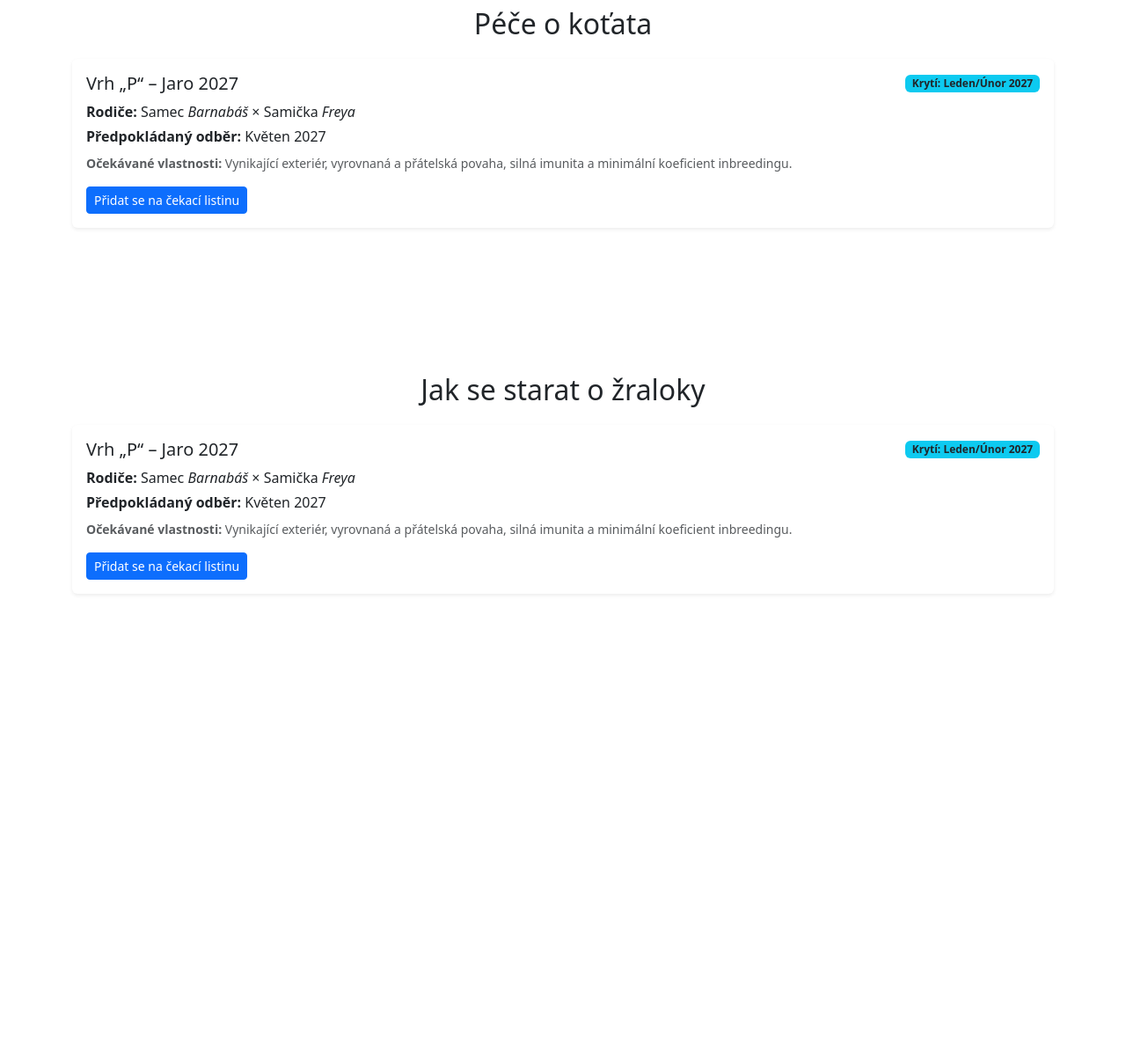
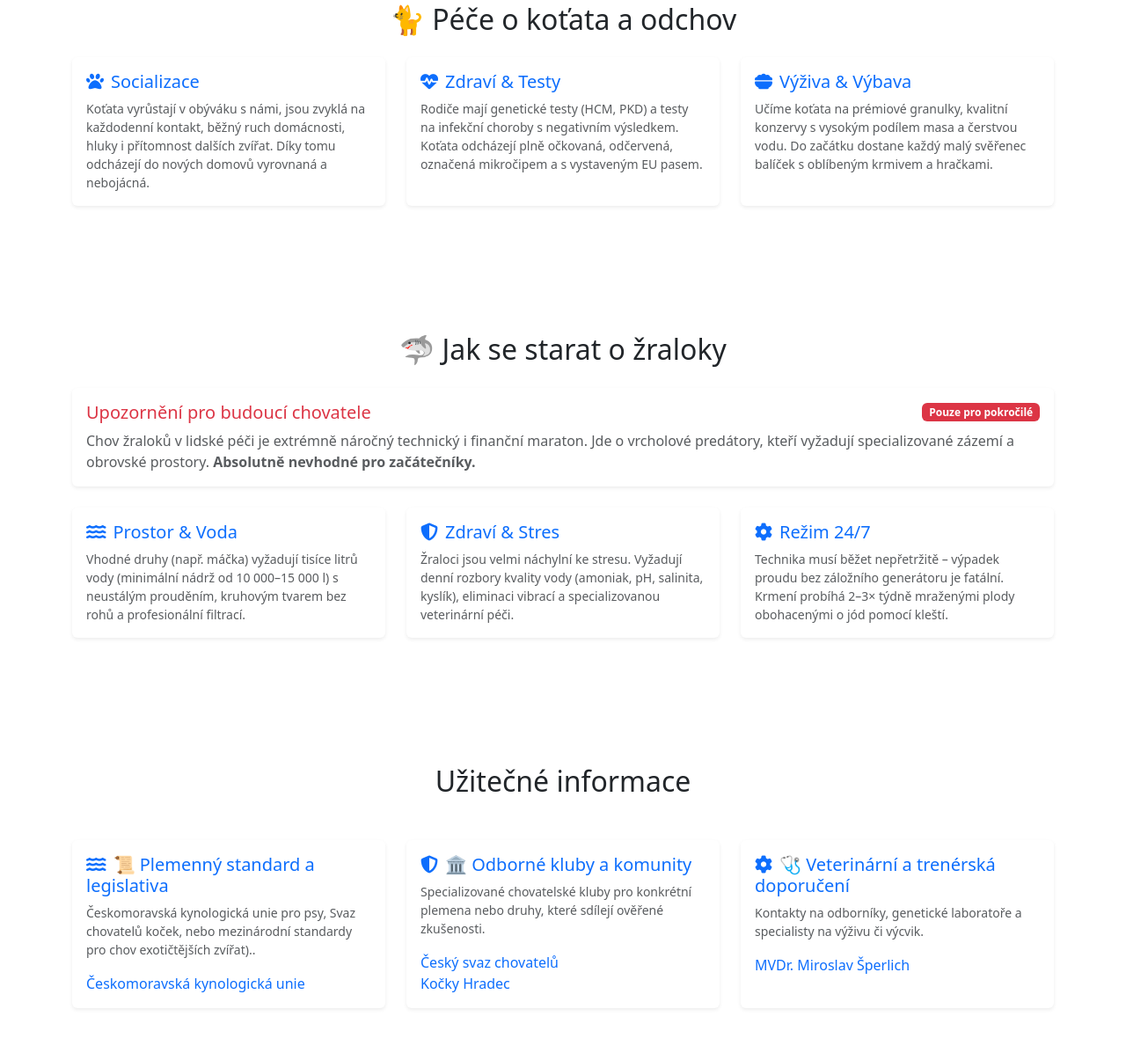
Before and after one commit to v1kinaaaa/utulek, a plain HTML site: page plemeno.html in a window 1280 px wide. Shown: the part 812-2009 px from the top of the page at 88% size. Before the commit the page ends 1599 px from the top, so only its background shows below. Drawn offline with nearby package versions, Linux system fonts and the light colour scheme.

Commit message:
Aktualizace sekce o žralocích a kočkách

```diff
--- a/plemeno.html
+++ b/plemeno.html
@@ -45,7 +45,8 @@
           <div class="card-body d-flex flex-column">
             <h4 class="card-title text-muted text-center">🐈
             </h4>
-            <p class="card-text text-muted flex-grow-1 fst-italic">Objevte kompletní informace o zdravotním monitorování, očkovacím schématu a postupech, díky kterým odchováváme vyrovnané a zdravé mazlíčky.</p>
+            <p class="card-text text-muted flex-grow-1 fst-italic">Objevte kompletní informace o zdravotním
+              monitorování, očkovacím schématu a postupech, díky kterým odchováváme vyrovnané a zdravé mazlíčky.</p>
             <a href="#cilova-sekce" class="btn btn-outline-primary">
               Detail parametrů
             </a>
@@ -60,7 +61,8 @@
           </div>
           <div class="card-body d-flex flex-column">
             <h4 class="card-title text-muted text-center">🦈</h4>
-            <p class="card-text text-muted flex-grow-1 fst-italic">Objevte podrobné informace o podmínkách chovu, stravovacích protokolech a sledovaných genetických liniích našich žraloků.</p>
+            <p class="card-text text-muted flex-grow-1 fst-italic">Objevte podrobné informace o podmínkách chovu,
+              stravovacích protokolech a sledovaných genetických liniích našich žraloků.</p>
             <a href="#cilova-sekce2" class="btn btn-outline-primary">
               Detail parametrů
             </a>
@@ -69,40 +71,136 @@
       </div>
     </div>
     <div id="cilova-sekce" class="py-5 mt-5">
-     <p class="fs-2 text-center">Péče o koťata</p>
+      <h2 class="fs-2 text-center mb-4">🐈 Péče o koťata a odchov</h2>
 
-
-
-
-        <div class="card mb-3 shadow-sm border-0">
+      <div class="row g-4">
+        <div class="col-md-4">
+          <div class="card h-100 shadow-sm border-0">
             <div class="card-body">
-            <div class="d-flex justify-content-between align-items-center mb-2">
-              <h5 class="card-title mb-0">Vrh „P“ – Jaro 2027</h5>
-              <span class="badge bg-info text-dark">Krytí: Leden/Únor 2027</span>
+              <h5 class="card-title text-primary"><i class="fa-solid fa-paw me-2"></i>Socializace</h5>
+              <p class="card-text small text-muted">
+                Koťata vyrůstají v obýváku s námi, jsou zvyklá na každodenní kontakt, běžný ruch domácnosti, hluky i
+                přítomnost dalších zvířat. Díky tomu odcházejí do nových domovů vyrovnaná a nebojácná.
+              </p>
             </div>
-            <p class="mb-1"><strong>Rodiče:</strong> Samec <em>Barnabáš</em> × Samička <em>Freya</em></p>
-            <p class="mb-2"><strong>Předpokládaný odběr:</strong> Květen 2027</p>
-            <p class="card-text text-muted small"><strong>Očekávané vlastnosti:</strong> Vynikající exteriér, vyrovnaná a přátelská povaha, silná imunita a minimální koeficient inbreedingu.</p>
-            <a href="#waitlist-form" class="btn btn-primary btn-sm">Přidat se na čekací listinu</a>
+          </div>
+        </div>
+        <div class="col-md-4">
+          <div class="card h-100 shadow-sm border-0">
+            <div class="card-body">
+              <h5 class="card-title text-primary"><i class="fa-solid fa-heart-pulse me-2"></i>Zdraví &amp; Testy</h5>
+              <p class="card-text small text-muted">
+                Rodiče mají genetické testy (HCM, PKD) a testy na infekční choroby s negativním výsledkem. Koťata
+                odcházejí plně očkovaná, odčervená, označená mikročipem a s vystaveným EU pasem.
+              </p>
+            </div>
+          </div>
+        </div>
+        <div class="col-md-4">
+          <div class="card h-100 shadow-sm border-0">
+            <div class="card-body">
+              <h5 class="card-title text-primary"><i class="fa-solid fa-bowl-food me-2"></i>Výživa &amp; Výbava</h5>
+              <p class="card-text small text-muted">
+                Učíme koťata na prémiové granulky, kvalitní konzervy s vysokým podílem masa a čerstvou vodu. Do začátku
+                dostane každý malý svěřenec balíček s oblíbeným krmivem a hračkami.
+              </p>
+            </div>
+          </div>
         </div>
       </div>
     </div>
     <div id="cilova-sekce2" class="py-5 mt-5">
-      <p class="fs-2 text-center">Jak se starat o žraloky</p>
-
-        <div class="card mb-3 shadow-sm border-0">
+      <h2 class="fs-2 text-center mb-4">🦈 Jak se starat o žraloky</h2>
+      <div class="card mb-4 shadow-sm border-0">
         <div class="card-body">
           <div class="d-flex justify-content-between align-items-center mb-2">
-              <h5 class="card-title mb-0">Vrh „P“ – Jaro 2027</h5>
-              <span class="badge bg-info text-dark">Krytí: Leden/Únor 2027</span>
+            <h5 class="card-title mb-0 text-danger">Upozornění pro budoucí chovatele</h5>
+            <span class="badge bg-danger text-white">Pouze pro pokročilé</span>
           </div>
-            <p class="mb-1"><strong>Rodiče:</strong> Samec <em>Barnabáš</em> × Samička <em>Freya</em></p>
-            <p class="mb-2"><strong>Předpokládaný odběr:</strong> Květen 2027</p>
-            <p class="card-text text-muted small"><strong>Očekávané vlastnosti:</strong> Vynikající exteriér, vyrovnaná a přátelská povaha, silná imunita a minimální koeficient inbreedingu.</p>
-            <a href="#waitlist-form" class="btn btn-primary btn-sm">Přidat se na čekací listinu</a>
+          <p class="card-text text-muted">
+            Chov žraloků v lidské péči je extrémně náročný technický i finanční maraton. Jde o vrcholové predátory,
+            kteří vyžadují specializované zázemí a obrovské prostory. <span class="fw-bold">Absolutně nevhodné pro
+              začátečníky.</span>
+          </p>
+        </div>
+      </div>
+      <div class="row g-4">
+        <div class="col-md-4">
+          <div class="card h-100 shadow-sm border-0">
+            <div class="card-body">
+              <h5 class="card-title text-primary"><i class="fa-solid fa-water me-2"></i>Prostor &amp; Voda</h5>
+              <p class="card-text small text-muted">
+                Vhodné druhy (např. máčka) vyžadují tisíce litrů vody (minimální nádrž od 10 000–15 000 l) s neustálým
+                prouděním, kruhovým tvarem bez rohů a profesionální filtrací.
+              </p>
+            </div>
+          </div>
+        </div>
+        <div class="col-md-4">
+          <div class="card h-100 shadow-sm border-0">
+            <div class="card-body">
+              <h5 class="card-title text-primary"><i class="fa-solid fa-shield-halved me-2"></i>Zdraví &amp; Stres</h5>
+              <p class="card-text small text-muted">
+                Žraloci jsou velmi náchylní ke stresu. Vyžadují denní rozbory kvality vody (amoniak, pH, salinita,
+                kyslík), eliminaci vibrací a specializovanou veterinární péči.
+              </p>
+            </div>
+          </div>
+        </div>
+        <div class="col-md-4">
+          <div class="card h-100 shadow-sm border-0">
+            <div class="card-body">
+              <h5 class="card-title text-primary"><i class="fa-solid fa-gear me-2"></i>Režim 24/7</h5>
+              <p class="card-text small text-muted">
+                Technika musí běžet nepřetržitě – výpadek proudu bez záložního generátoru je fatální. Krmení probíhá
+                2–3× týdně mraženými plody obohacenými o jód pomocí kleští.
+              </p>
+            </div>
+          </div>
+        </div>
+      </div>
+    </div>
+     <div id="cilova-sekce2" class="py-5 mt-5">
+      <h2 class="fs-2 text-center mb-4">Užitečné informace</h2>
+      <div class="card mb-4 shadow-sm border-0">
+      </div>
+      <div class="row g-4">
+        <div class="col-md-4">
+          <div class="card h-100 shadow-sm border-0">
+            <div class="card-body">
+              <h5 class="card-title text-primary"><i class="fa-solid fa-water me-2"></i>📜 Plemenný standard a legislativa</h5>
+              <p class="card-text small text-muted">
+               Českomoravská kynologická unie pro psy, Svaz chovatelů koček, nebo mezinárodní standardy pro chov exotičtějších zvířat)..
+              </p>
+              <a href="https://www.cmku.cz/" target="_blank" class="text-decoration-none">Českomoravská kynologická unie</a>
+            </div>
+          </div>
+        </div>
+        <div class="col-md-4">
+          <div class="card h-100 shadow-sm border-0">
+            <div class="card-body">
+              <h5 class="card-title text-primary"><i class="fa-solid fa-shield-halved me-2"></i>🏛️ Odborné kluby a komunity</h5>
+              <p class="card-text small text-muted">
+                Specializované chovatelské kluby pro konkrétní plemena nebo druhy, které sdílejí ověřené zkušenosti.
+              </p>
+              <a href="https://www.cschdz.eu/" target="_blank" class="text-decoration-none">Český svaz chovatelů</a><br>
+                <a href="https://kockyhradec.cz/" target="_blank" class="text-decoration-none">Kočky Hradec</a>
+            </div>
+          </div>
+        </div>
+        <div class="col-md-4">
+          <div class="card h-100 shadow-sm border-0">
+            <div class="card-body">
+              <h5 class="card-title text-primary"><i class="fa-solid fa-gear me-2"></i>🩺 Veterinární a trenérská doporučení</h5>
+              <p class="card-text small text-muted">
+                Kontakty na odborníky, genetické laboratoře a specialisty na výživu či výcvik.
+              </p>
+              <a href="https://www.veterina-lanskroun.cz/" target="_blank" class="text-decoration-none">MVDr. Miroslav Šperlich</a>
+            </div>
           </div>
         </div>
       </div>
     </div>
 </body>
+
 </html>
```
Also changed, not shown: index.html (+2 -2 lines), 1 other file. Lines whose indentation alone changed are shown as unchanged.
